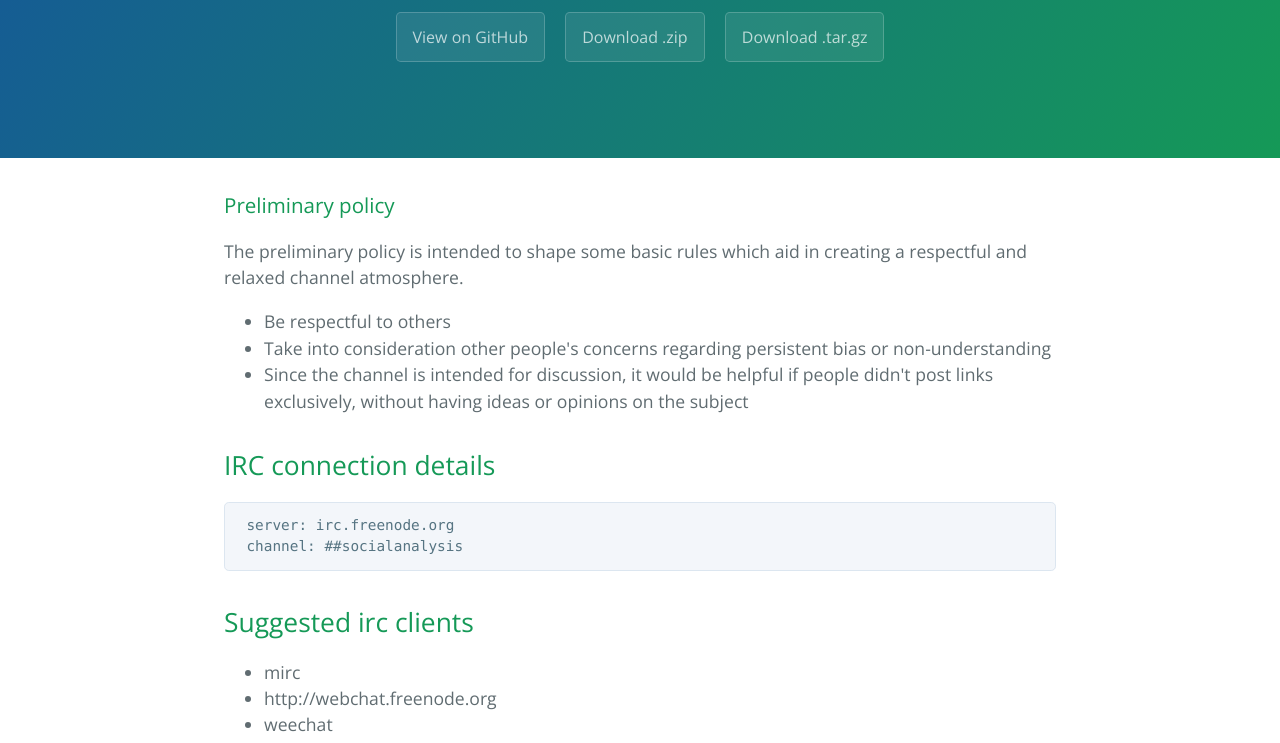
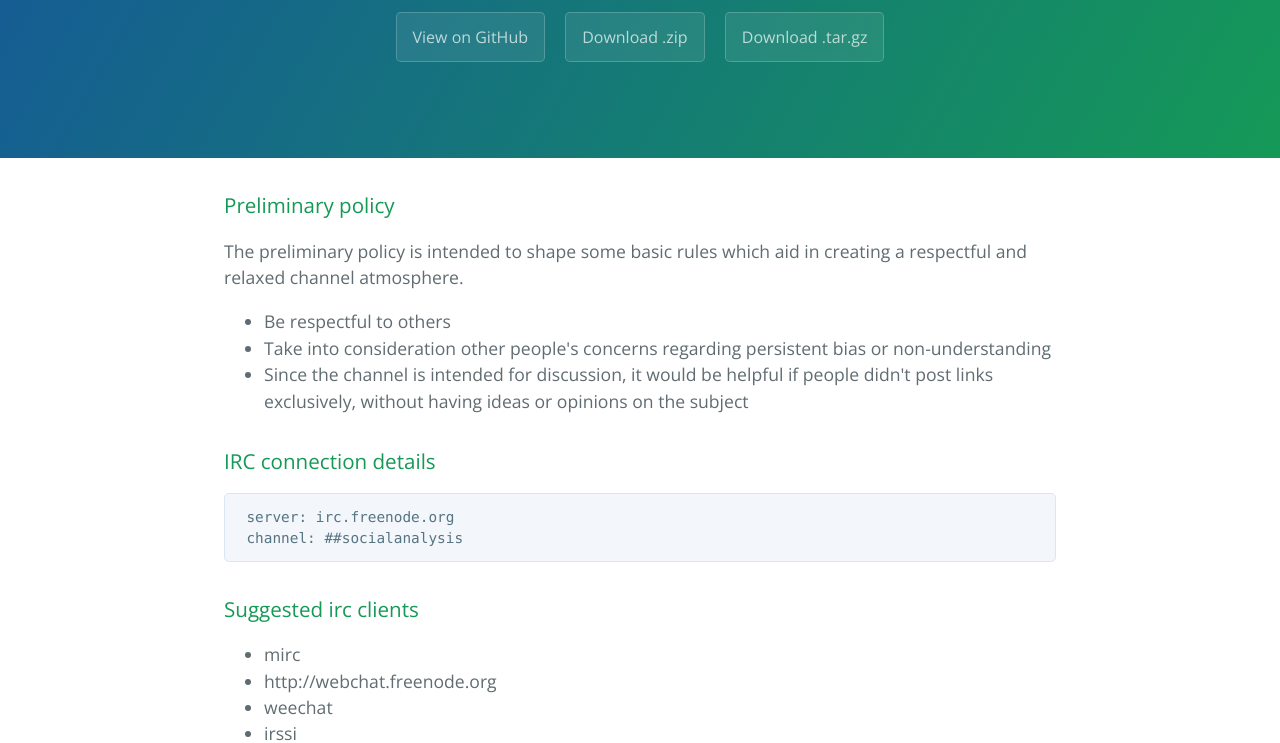
Before and after one commit to socialanalysis/socialanalysis-channel-policy, a plain HTML site: page index.html in a window 1280 px wide. Shown: the part 225-968 px from the top of the page. Drawn offline with nearby package versions, Linux system fonts and the light colour scheme.

```diff
--- a/index.html
+++ b/index.html
@@ -30,16 +30,16 @@
  <li>Since the channel is intended for discussion, it would be helpful if people didn't post links exclusively, without having ideas or opinions on the subject</li>
 </ul>
 
-<h2>
-<a id="irc-connection-details" class="anchor" href="#irc-connection-details" aria-hidden="true"><span class="octicon octicon-link"></span></a>IRC connection details</h2>
+<h3>
+<a id="irc-connection-details" class="anchor" href="#irc-connection-details" aria-hidden="true"><span class="octicon octicon-link"></span></a>IRC connection details</h3>
 
 <pre>
  server: irc.freenode.org
  channel: ##socialanalysis
 </pre>
 
-<h2>
-<a id="suggested-irc-clients" class="anchor" href="#suggested-irc-clients" aria-hidden="true"><span class="octicon octicon-link"></span></a>Suggested irc clients</h2>
+<h3>
+<a id="suggested-irc-clients" class="anchor" href="#suggested-irc-clients" aria-hidden="true"><span class="octicon octicon-link"></span></a>Suggested irc clients</h3>
 
 <ul>
  <li>mirc</li>
--- a/params.json
+++ b/params.json
@@ -1 +1 @@
-{"name":"##socialanalysis channel policy","tagline":"##socialanalysis channel policy","body":"### Preliminary policy\r\nThe preliminary policy is intended to shape some basic rules which aid in creating a respectful and relaxed channel atmosphere.\r\n\r\n<ul>\r\n <li>Be respectful to others</li>\r\n <li>Take into consideration other people's concerns regarding persistent bias or non-understanding</li>\r\n <li>Since the channel is intended for discussion, it would be helpful if people didn't post links exclusively, without having ideas or opinions on the subject</li>\r\n</ul>\r\n\r\n## IRC connection details\r\n<pre>\r\n server: irc.freenode.org\r\n channel: ##socialanalysis\r\n</pre>\r\n\r\n## Suggested irc clients\r\n<ul>\r\n <li>mirc</li>\r\n <li>http://webchat.freenode.org</li>\r\n <li>weechat</li>\r\n <li>irssi</li>\r\n</ul>","google":"","note":"Don't delete this file! It's used internally to help with page regeneration."}
+{"name":"##socialanalysis channel policy","tagline":"##socialanalysis channel policy","body":"### Preliminary policy\r\nThe preliminary policy is intended to shape some basic rules which aid in creating a respectful and relaxed channel atmosphere.\r\n\r\n<ul>\r\n <li>Be respectful to others</li>\r\n <li>Take into consideration other people's concerns regarding persistent bias or non-understanding</li>\r\n <li>Since the channel is intended for discussion, it would be helpful if people didn't post links exclusively, without having ideas or opinions on the subject</li>\r\n</ul>\r\n\r\n### IRC connection details\r\n<pre>\r\n server: irc.freenode.org\r\n channel: ##socialanalysis\r\n</pre>\r\n\r\n### Suggested irc clients\r\n<ul>\r\n <li>mirc</li>\r\n <li>http://webchat.freenode.org</li>\r\n <li>weechat</li>\r\n <li>irssi</li>\r\n</ul>","google":"","note":"Don't delete this file! It's used internally to help with page regeneration."}
```
